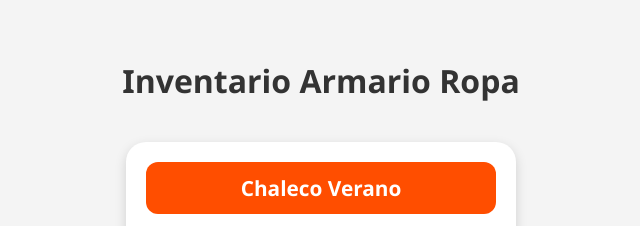
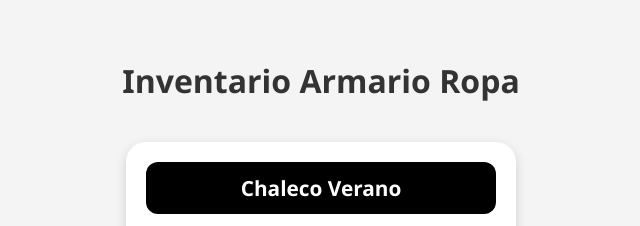
Before and after one commit to SERVEOHUM/RopaServeo, a plain HTML site: page index.html in a window 1280 px wide. Shown: the top 226 px of the page, without its empty margins (319-959 px from the left). Drawn offline with Linux system fonts and the light colour scheme.

Commit message:
Update index.html

```diff
--- a/index.html
+++ b/index.html
@@ -31,7 +31,7 @@
     }
 
     .cabecera {
-      background-color: rgb(255, 78, 0);
+      background-color: rgb(0, 0, 0);
       border-radius: 12px;
       padding: 12px;
       color: white;
```
